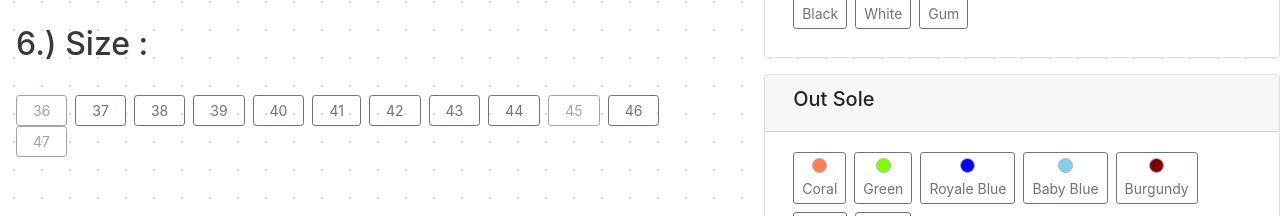
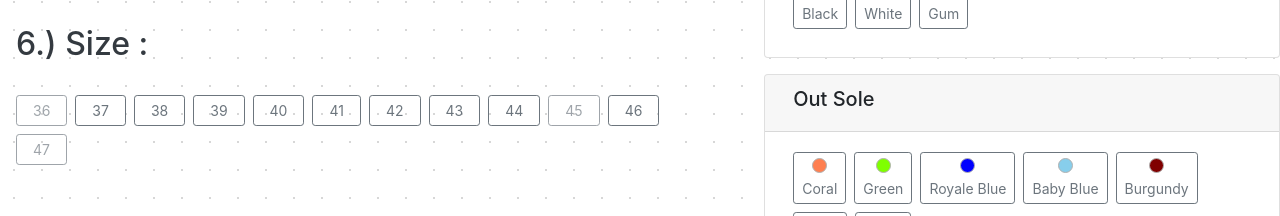
Before and after one commit to andirkh/shoes-customizer, a Next.js app: page / in a window 1280 px wide. Shown: the part 2140-2356 px from the top of the page. Built offline with nearby package versions, Linux system fonts and the light colour scheme.

Commit message:
fix: add margin bottom to shoe size

```diff
--- a/views/MainPage/index.js
+++ b/views/MainPage/index.js
@@ -169,7 +169,7 @@ class MainPage extends React.Component {
                       <Button
                         variant="outline-secondary"
                         size="sm"
-                        className="mr-2 px-3"
+                        className="mr-2 px-3 mb-2"
                         active={item.size === this.state.shoesSize}
                         disabled={!item.available}
                         onClick={() => this.handleChangeSize(item.size)}
```
